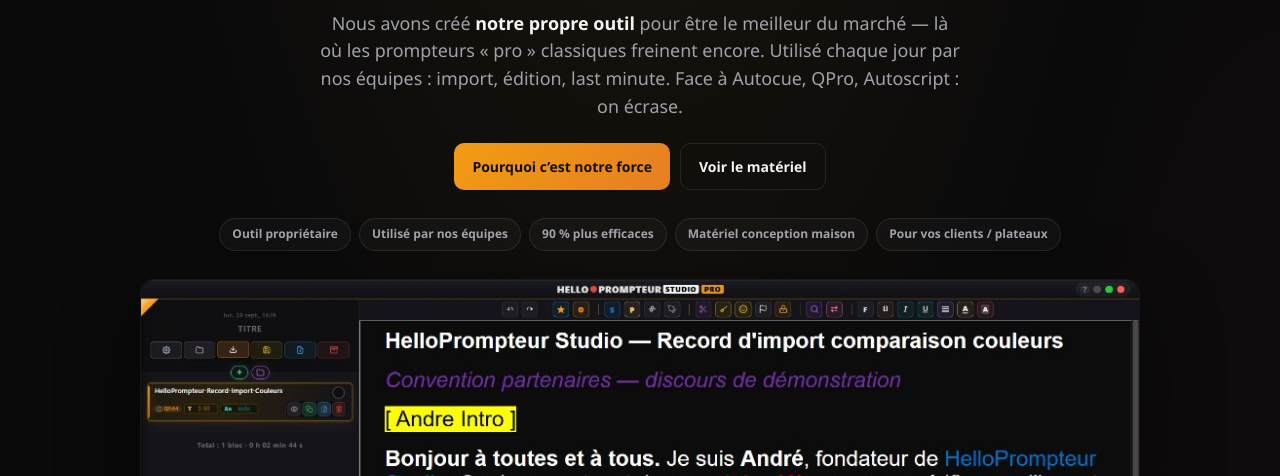
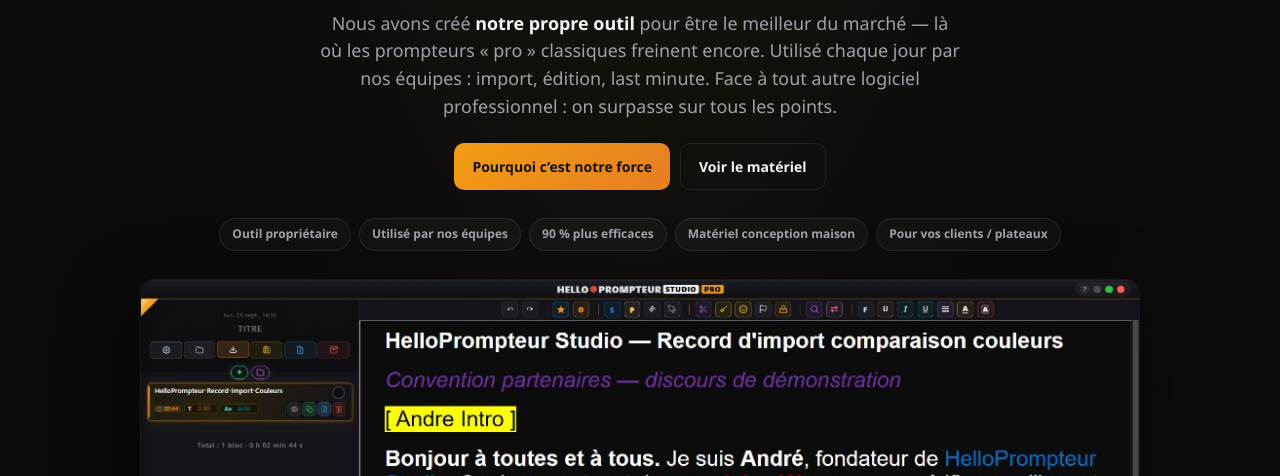
Before and after one commit to HelloPrompteur/hp-dossier-commercial, a plain HTML site: page index.html in a window 1280 px wide. Shown: the part 324-800 px from the top of the page. Drawn offline with Linux system fonts and the light colour scheme.

Commit message:
Hero: surpasser tout logiciel pro

```diff
--- a/index.html
+++ b/index.html
@@ -537,7 +537,7 @@
         Nous avons créé <strong style="color:var(--text)">notre propre outil</strong>
         pour être le meilleur du marché — là où les prompteurs «&nbsp;pro&nbsp;» classiques freinent encore.
         Utilisé chaque jour par nos équipes : import, édition, last minute.
-        Face à Autocue, QPro, Autoscript&nbsp;: on écrase.
+        Face à tout autre logiciel professionnel&nbsp;: on surpasse sur tous les points.
       </p>
       <div class="cta-row">
         <a class="btn btn-primary" href="#force">Pourquoi c’est notre force</a>
```
